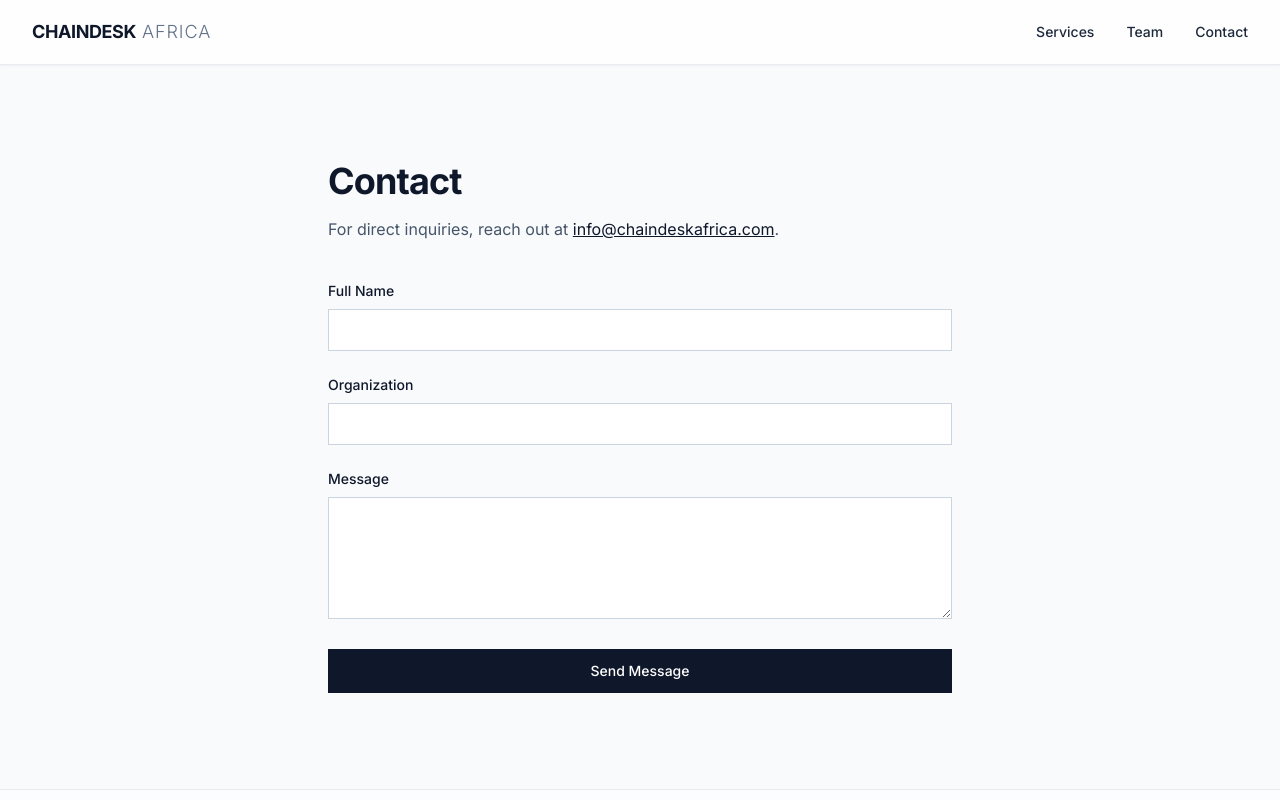
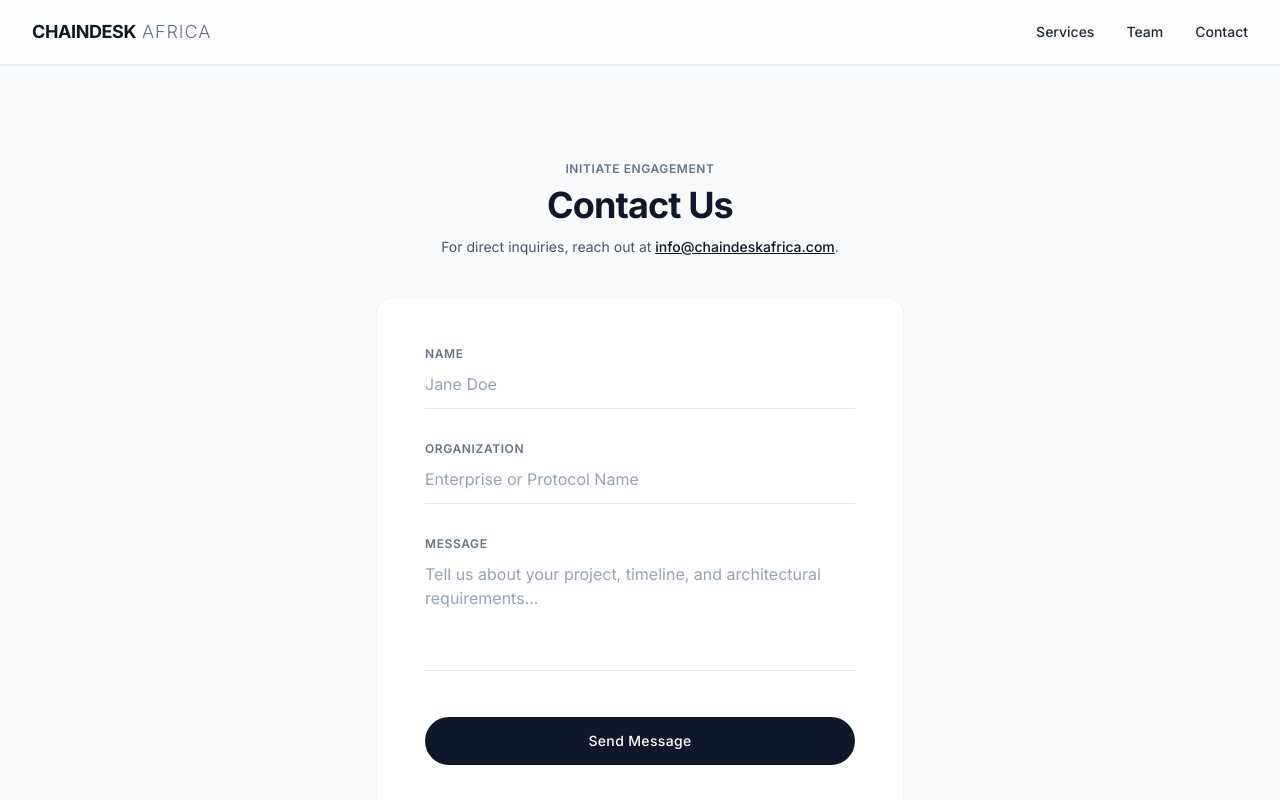
Before and after one commit to Rotichkiprono/ChaindeskAfrica, a Next.js app: page /contact in a window 1280 px wide. Shown: the top 800 px of the page. Built offline with nearby package versions, Linux system fonts and the light colour scheme.

Commit message:
feat: upgrade Contact page with centered card, flushed animated inputs, and rounded-full button

```diff
--- a/app/contact/page.tsx
+++ b/app/contact/page.tsx
@@ -1,45 +1,57 @@
 export default function ContactPage() {
   return (
     <div className="py-16 sm:py-24">
-      <div className="max-w-2xl mx-auto px-6">
-        <h1 className="text-3xl sm:text-4xl font-bold tracking-tight text-slate-900 mb-4">
-          Contact
+      <div className="max-w-xl mx-auto px-6">
+        {/* Header */}
+        <div className="text-center mb-10">
+          <p className="text-xs font-semibold tracking-wider text-slate-500 uppercase mb-2">
+            Initiate Engagement
+          </p>
+          <h1 className="text-3xl sm:text-4xl font-bold tracking-tight text-slate-900 mb-3">
+            Contact Us
           </h1>
-
-        {/* Header Direct Inquiry Notice */}
-        <p className="text-base text-slate-600 mb-10">
+          <p className="text-sm text-slate-600">
             For direct inquiries, reach out at{" "}
             <a
               href="mailto:info@chaindeskafrica.com"
-            className="text-slate-900 underline hover:text-slate-600 transition-colors"
+              className="text-slate-900 font-medium underline hover:text-slate-600 transition-colors"
             >
               info@chaindeskafrica.com
             </a>
             .
           </p>
+        </div>
 
-        {/* Contact Form */}
-        <form className="space-y-6">
-          <div>
+        {/* Sleek, Centered White Card */}
+        <div className="bg-white rounded-2xl shadow-sm border border-slate-100 p-8 md:p-12">
+          <form className="space-y-8">
+            {/* Field: Name */}
+            <div className="group relative">
               <label
-              htmlFor="fullName"
-              className="block text-sm font-medium text-slate-900 mb-2"
+                htmlFor="name"
+                className="block text-xs font-semibold uppercase tracking-wider text-slate-500 mb-1.5"
               >
-              Full Name
+                Name
               </label>
               <input
                 type="text"
-              id="fullName"
-              name="fullName"
+                id="name"
+                name="name"
                 required
-              className="w-full bg-white border border-slate-300 px-4 py-2.5 text-slate-900 text-sm focus:outline-none focus:border-slate-900 transition-colors"
+                placeholder="Jane Doe"
+                className="w-full bg-transparent border-b border-slate-200 pb-3 pt-1 text-sm sm:text-base text-slate-900 placeholder:text-slate-400 focus:outline-none transition-colors"
+              />
+              <span
+                aria-hidden="true"
+                className="absolute bottom-0 left-0 h-[2px] w-full bg-blue-600 scale-x-0 group-focus-within:scale-x-100 transition-transform duration-300 origin-left ease-out"
               />
             </div>
 
-          <div>
+            {/* Field: Organization */}
+            <div className="group relative">
               <label
                 htmlFor="organization"
-              className="block text-sm font-medium text-slate-900 mb-2"
+                className="block text-xs font-semibold uppercase tracking-wider text-slate-500 mb-1.5"
               >
                 Organization
               </label>
@@ -48,34 +60,48 @@ export default function ContactPage() {
                 id="organization"
                 name="organization"
                 required
-              className="w-full bg-white border border-slate-300 px-4 py-2.5 text-slate-900 text-sm focus:outline-none focus:border-slate-900 transition-colors"
+                placeholder="Enterprise or Protocol Name"
+                className="w-full bg-transparent border-b border-slate-200 pb-3 pt-1 text-sm sm:text-base text-slate-900 placeholder:text-slate-400 focus:outline-none transition-colors"
+              />
+              <span
+                aria-hidden="true"
+                className="absolute bottom-0 left-0 h-[2px] w-full bg-blue-600 scale-x-0 group-focus-within:scale-x-100 transition-transform duration-300 origin-left ease-out"
               />
             </div>
 
-          <div>
+            {/* Field: Message */}
+            <div className="group relative">
               <label
                 htmlFor="message"
-              className="block text-sm font-medium text-slate-900 mb-2"
+                className="block text-xs font-semibold uppercase tracking-wider text-slate-500 mb-1.5"
               >
                 Message
               </label>
               <textarea
                 id="message"
                 name="message"
-              rows={5}
+                rows={4}
                 required
-              className="w-full bg-white border border-slate-300 px-4 py-2.5 text-slate-900 text-sm focus:outline-none focus:border-slate-900 transition-colors resize-y"
+                placeholder="Tell us about your project, timeline, and architectural requirements..."
+                className="w-full bg-transparent border-b border-slate-200 pb-3 pt-1 text-sm sm:text-base text-slate-900 placeholder:text-slate-400 focus:outline-none transition-colors resize-none"
+              />
+              <span
+                aria-hidden="true"
+                className="absolute bottom-0 left-0 h-[2px] w-full bg-blue-600 scale-x-0 group-focus-within:scale-x-100 transition-transform duration-300 origin-left ease-out"
               />
             </div>
 
-          {/* Full-width Solid Dark Charcoal Submit Button */}
+            {/* Full-width Perfectly Rounded Submit Button */}
+            <div className="pt-2">
               <button
                 type="submit"
-            className="w-full bg-slate-900 text-white font-medium py-3 px-4 text-sm hover:bg-slate-800 transition-colors"
+                className="w-full rounded-full bg-slate-900 hover:bg-slate-800 text-white font-medium py-3.5 px-6 text-sm tracking-wide transition-all duration-200 transform hover:-translate-y-0.5 hover:shadow-lg hover:shadow-slate-300/40"
               >
                 Send Message
               </button>
+            </div>
           </form>
+        </div>
       </div>
     </div>
   );
```
Lines whose indentation alone changed are shown as unchanged.
